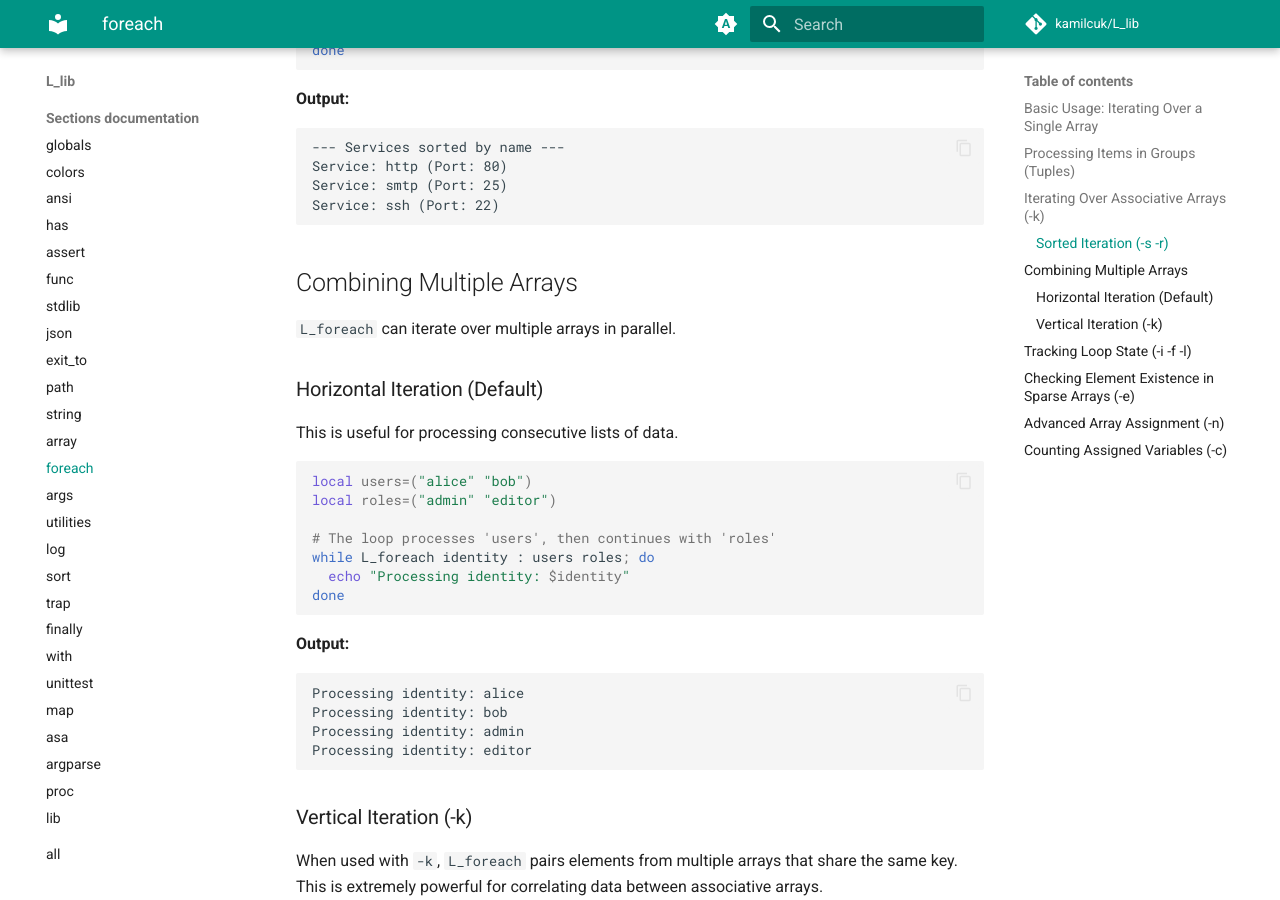
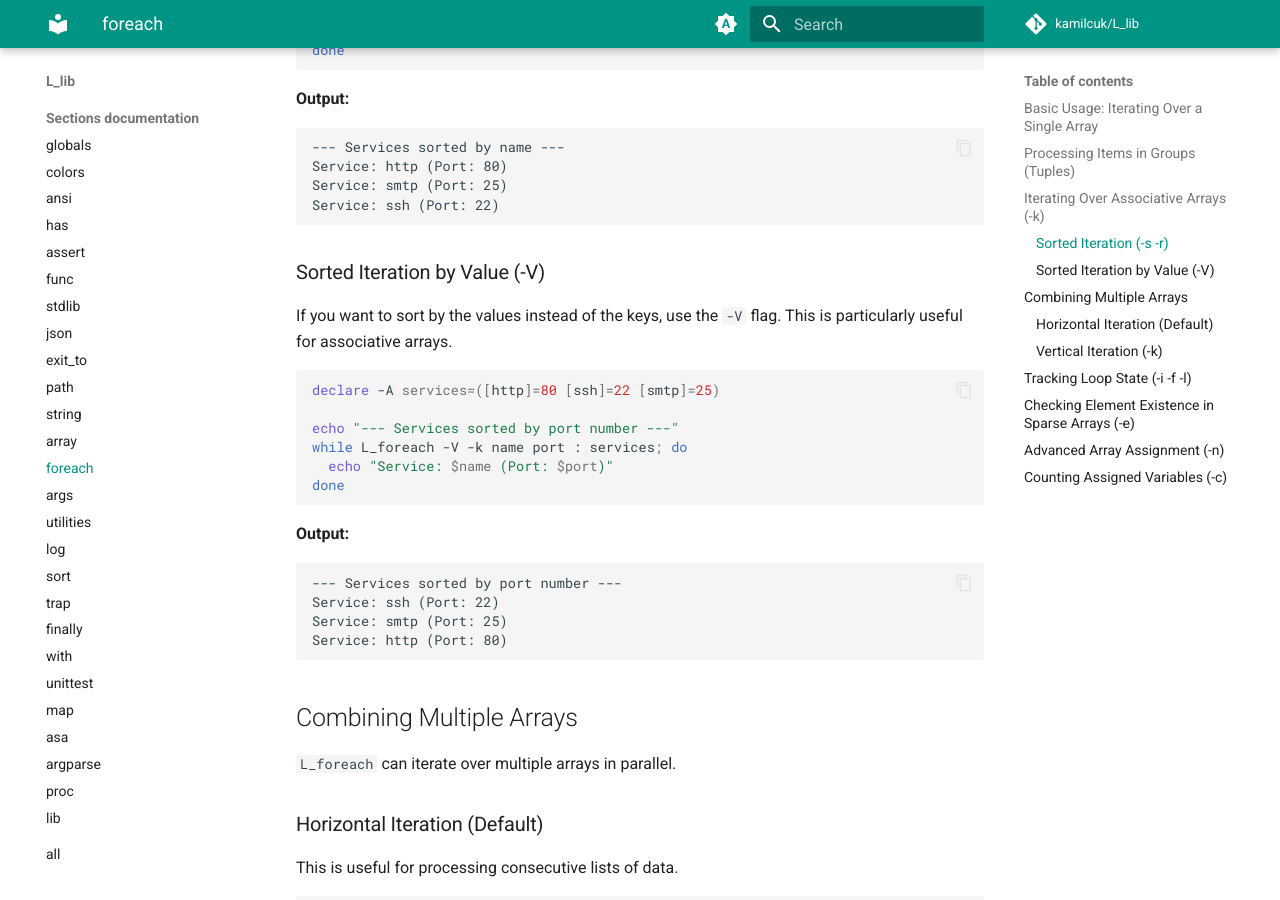
Before and after one commit to Kamilcuk/L_lib, an MkDocs documentation site: the page built from docs/section/foreach.md, in a window 1280 px wide and 900 px high, scrolled down 2138 px. Built offline with MkDocs 1.6.1 and Material for MkDocs 9.7.7, drawn with Linux system fonts in a browser that asks for light colours; comment, search, counter and statistics services are not loaded; some of the changed text lies outside the part shown.

Commit message:
L_foreach: add -V -n -R options

````diff
--- a/docs/section/foreach.md
+++ b/docs/section/foreach.md
@@ -87,6 +87,26 @@ done
 Service: http (Port: 80)
 Service: smtp (Port: 25)
 Service: ssh (Port: 22)
+```
+
+### Sorted Iteration by Value (-V)
+
+If you want to sort by the values instead of the keys, use the `-V` flag. This is particularly useful for associative arrays.
+
+```bash
+declare -A services=([http]=80 [ssh]=22 [smtp]=25)
+
+echo "--- Services sorted by port number ---"
+while L_foreach -V -k name port : services; do
+  echo "Service: $name (Port: $port)"
+done
+```
+**Output:**
+```
+--- Services sorted by port number ---
+Service: ssh (Port: 22)
+Service: smtp (Port: 25)
+Service: http (Port: 80)
 ```
 
 ## Combining Multiple Arrays
@@ -187,8 +207,8 @@ If you want to assign elements into an array instead of separate variables, you
 ```bash
 data=("apple" "banana" "cherry" "date")
 
-# -n 2 makes it assign to a[0] and a[1]
-while L_foreach -n 2 a : data; do
+# -R 2 makes it assign to a[0] and a[1]
+while L_foreach -R 2 a : data; do
   echo "Pair: ${a[0]} and ${a[1]:-none}"
 done
 ```
````
Also changed, not shown: 2 other files.
